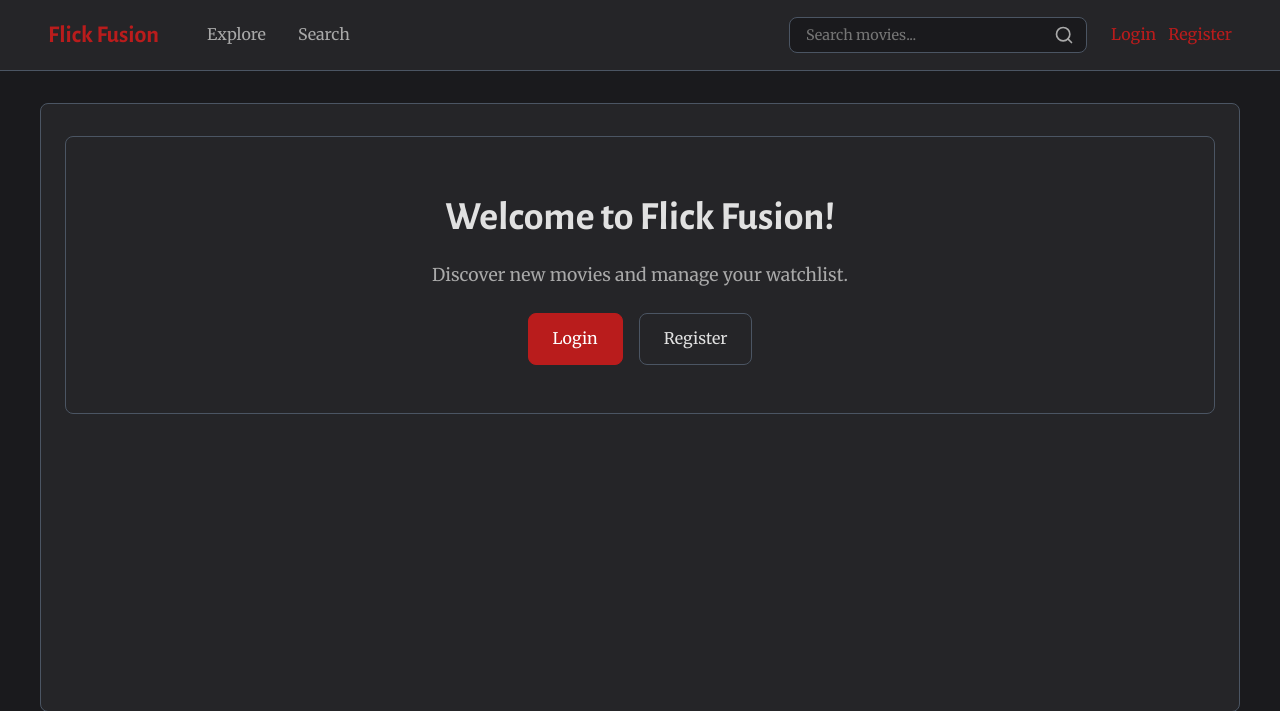
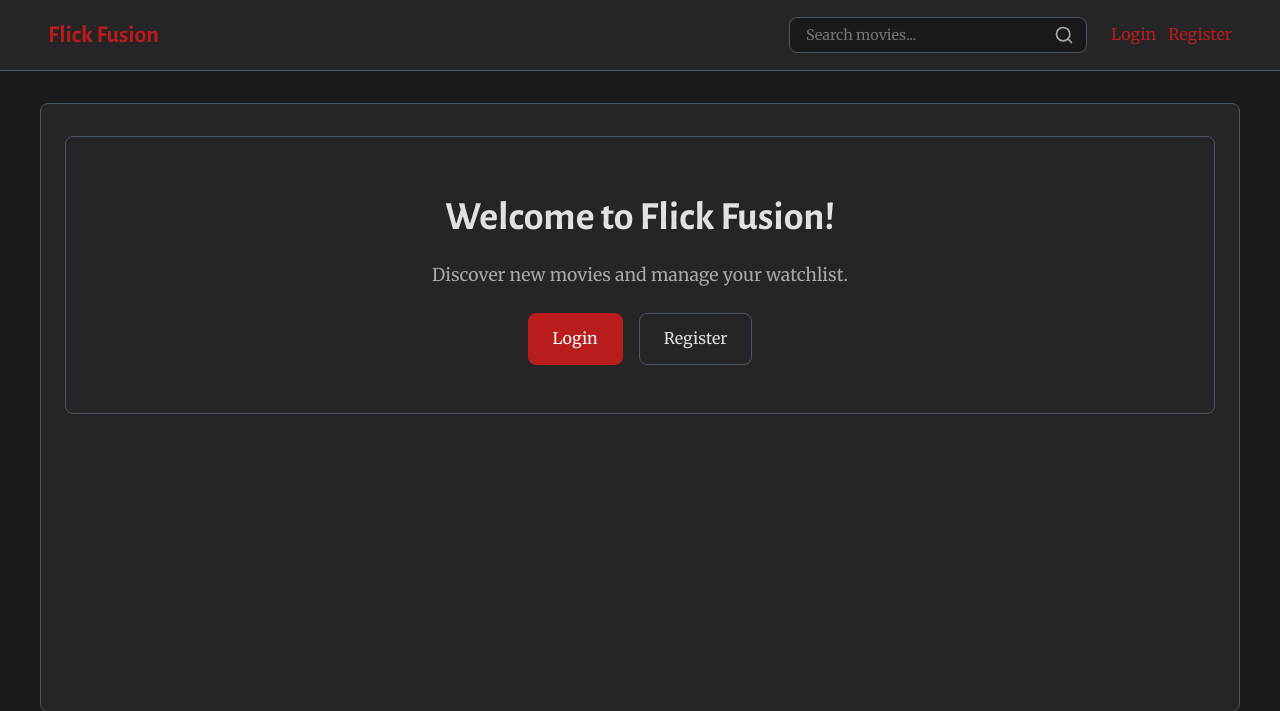
Before and after one commit to diegocardona11/Flick-Fusion-, a PHP site: page /index.php in a window 1280 px wide. Shown: the top 711 px of the page. Run offline with PHP 8.4, Linux system fonts and the light colour scheme.

Commit message:
Remove 'Explore' and 'Search' links from navigation for logged-out users

```diff
--- a/public/partials/header.php
+++ b/public/partials/header.php
@@ -32,9 +32,6 @@ if (session_status() === PHP_SESSION_NONE) session_start();
               <a href="movies.php">Movies</a>
               <a href="mylist.php">My List</a>
               <a href="friends.php">Friends</a>
-          <?php else: ?>
-              <a href="index.php">Explore</a>
-              <a href="movies.php">Search</a>
           <?php endif; ?>
     </nav>
 
```
